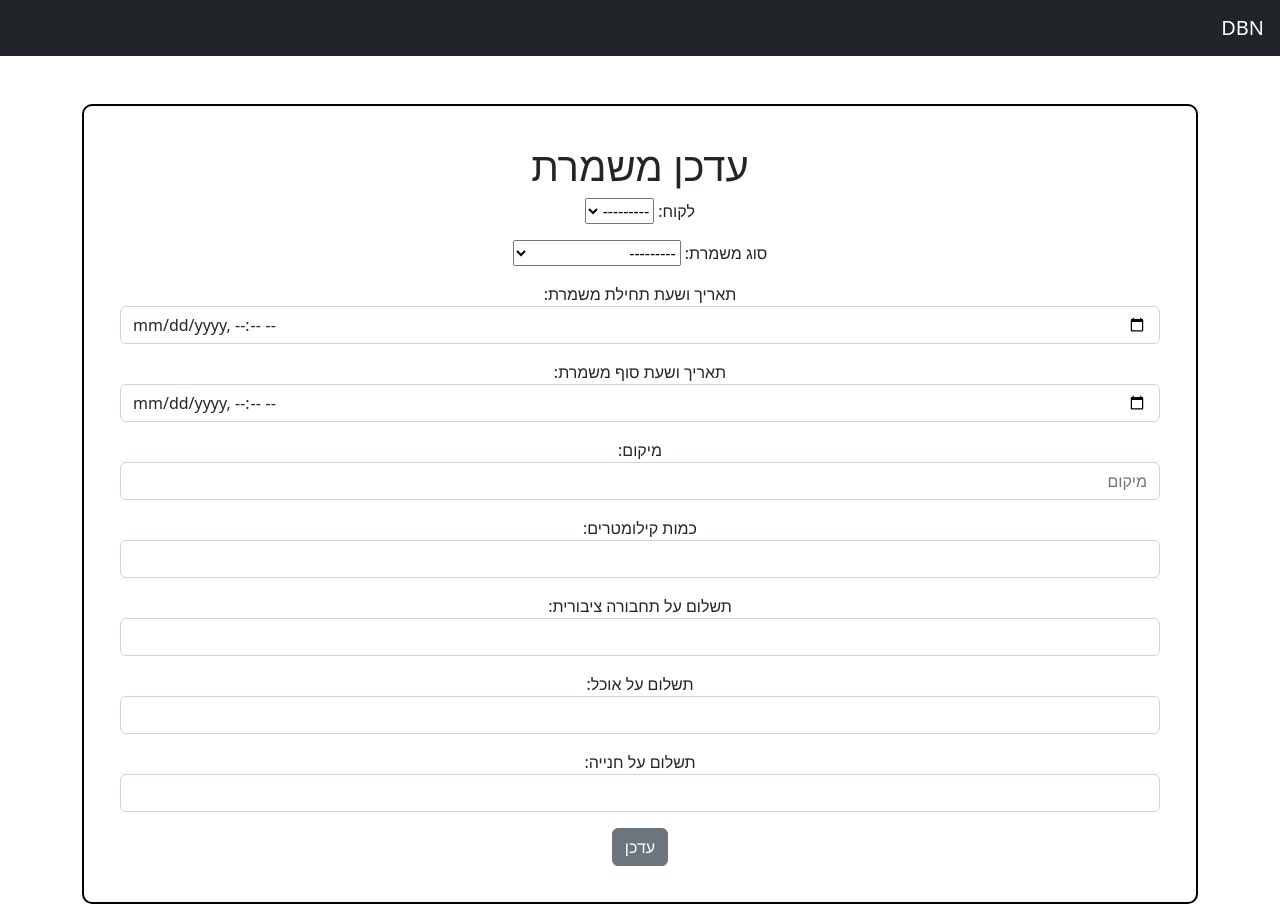
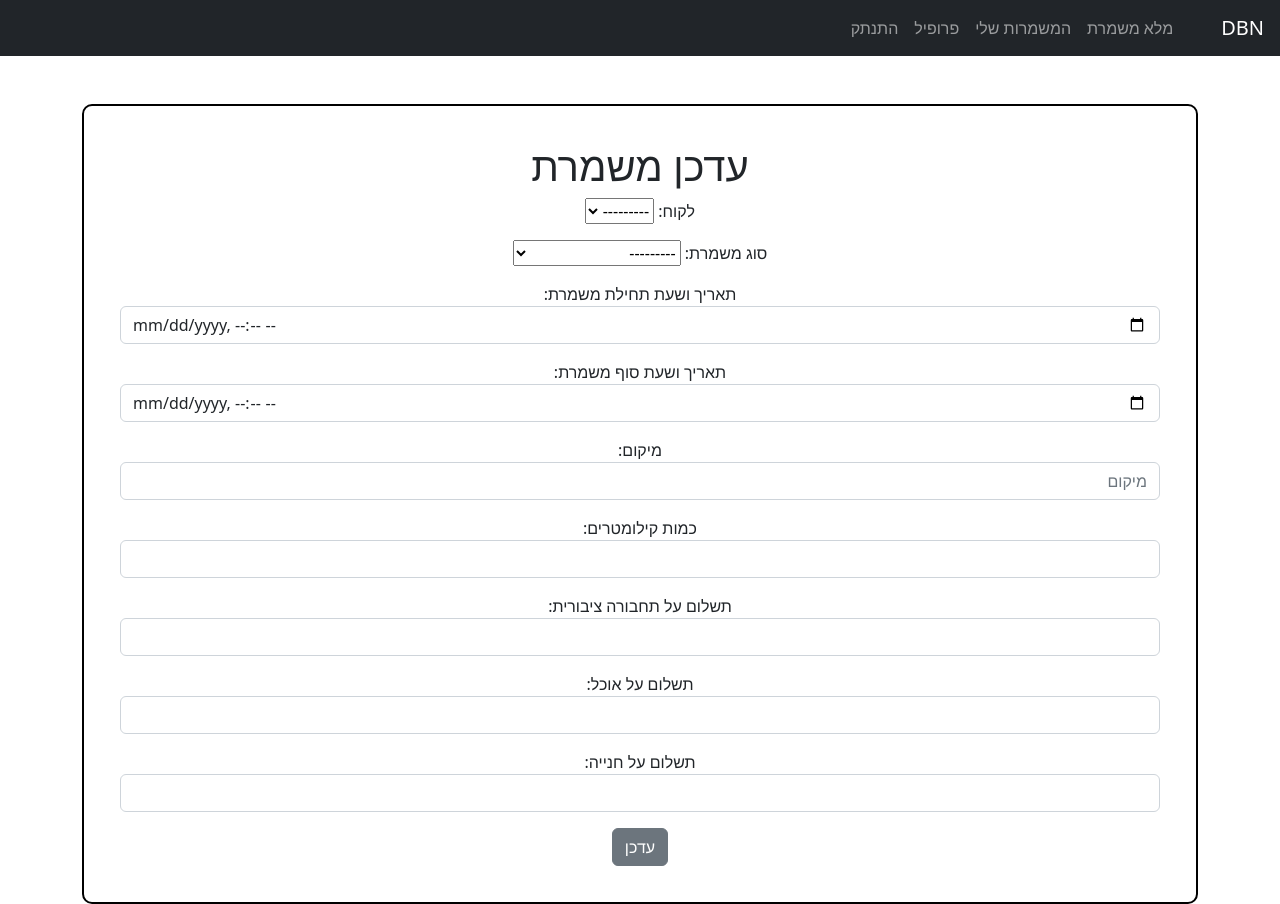
Before and after one commit to ronishulman/DBNWebSite, a Django app: template site_base/templates/site_base/updateshift.html in a window 1280 px wide. Run offline with Django 5.2, Linux system fonts and the light colour scheme; the template is opened without the code that fills it: values that come from a table or form of the project are taken from there, others are empty; some libraries are stand-ins or nearby versions.

Commit message:
tweadked app for heroku

```diff
--- a/site_base/templates/site_base/updateshift.html
+++ b/site_base/templates/site_base/updateshift.html
@@ -28,11 +28,40 @@
 <body>
 
     <nav class="navbar navbar-expand-lg navbar-dark bg-dark">
-    <button class="navbar-toggler" type="button" data-bs-toggle="collapse" data-bs-target="#navbarSupportedContent"
-        aria-controls="navbarSupportedContent" aria-expanded="false" aria-label="Toggle navigation">
+        <deleteButton class="navbar-toggler" type="deleteButton" data-bs-toggle="collapse" data-bs-target="#navbarSupportedContent" aria-controls="navbarSupportedContent" aria-expanded="false" aria-label="Toggle navigation">
           <span class="navbar-toggler-icon"></span>
-    </button>
+        </deleteButton>
         <a class="navbar-brand" href="/homepage">DBN</a>
+
+            <div class="collapse navbar-collapse"  id="navbarSupportedContent">
+                <ul class="navbar-nav ml-auto">
+                    {% if not user.is_superuser %}
+                    <li class="nav-item">
+                        <a class="nav-link" href="/shift">מלא משמרת</a>
+                    </li>
+                    <li class="nav-item">
+                        <a class="nav-link" href="/myshifts">המשמרות שלי</a>
+                    </li>
+                    <li class="nav-item">
+                        <a class="nav-link" href="/profile">פרופיל</a>
+                    </li>
+                    {% endif %}
+                    {% if user.is_superuser %}
+                        <li class="nav-item">
+                            <a class="nav-link" href="/employeesinfo">ניהול עובדים</a>
+                        </li>
+                        <li class="nav-item">
+                            <a class="nav-link" href="/clientsinfo">ניהול לקוחות</a>
+                        </li>
+                        <li class="nav-item">
+                            <a class="nav-link" href="/employeespermits">אישורי עובדים</a>
+                        </li>
+                    {% endif %}
+                    <li class="nav-item">
+                        <a class="nav-link" href="/logout">התנתק</a>
+                    </li>
+                </ul>
+            </div>
     </nav>
 
     <div class="container mt-5">
```
Lines whose indentation alone changed are shown as unchanged.
